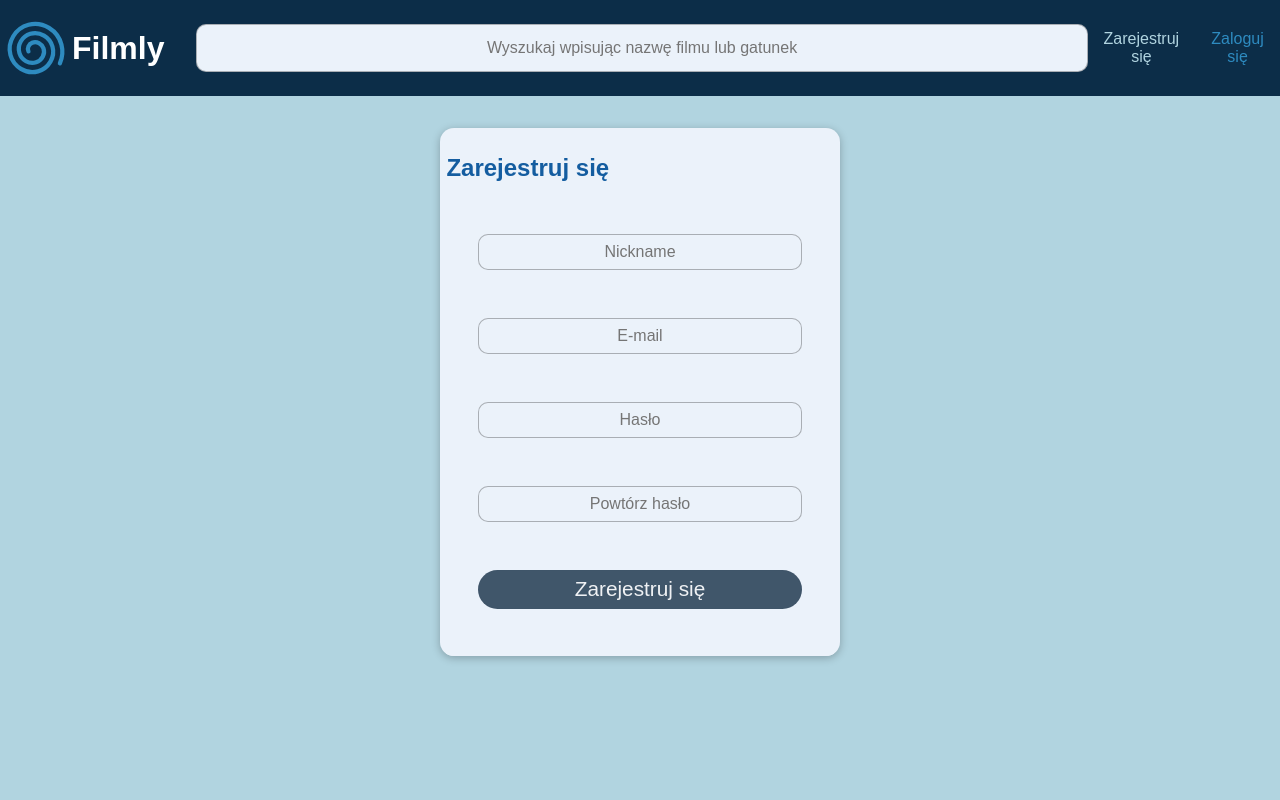
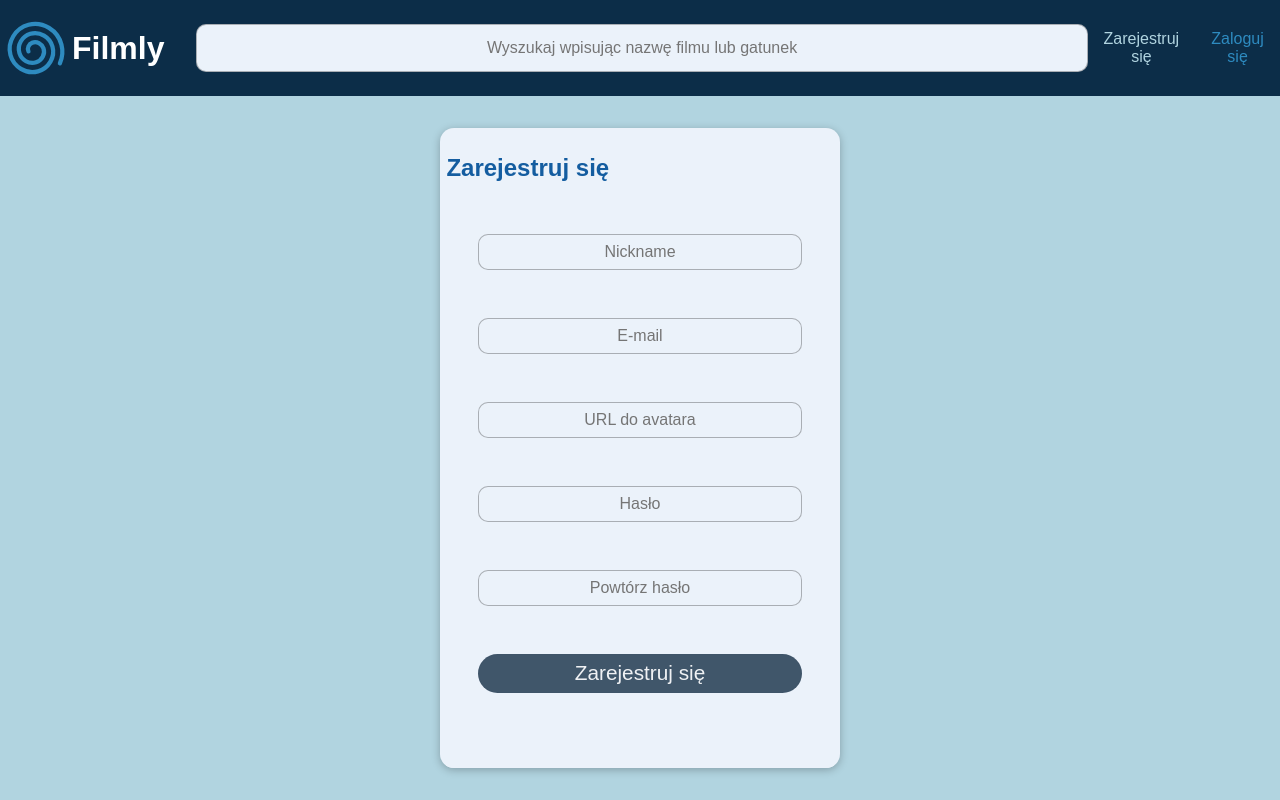
Before and after one commit to patgrajkowski/filmlyApp, a React (Create React App) app: page /rejestracja in a window 1280 px wide. Built offline with nearby package versions, Linux system fonts and the light colour scheme.

Commit message:
added displaying comments

```diff
--- a/src/App.js
+++ b/src/App.js
@@ -5,16 +5,12 @@ import Login from './pages/Login';
 import Register from './pages/Register';
 import Movies from './pages/Movies';
 import MovieDetailedInfo from './components/MovieDetailedInfo/MovieDetailedInfo';
-import MyRentals from './components/MyRentals/MyRentals';
 function App() {
   return (
     <React.Fragment>
       <Layout>
         <Route path='/' exact>
           <Redirect to='/filmy' />
-        </Route>
-        <Route path='/moje-wypozyczenia'>
-          <MyRentals />
         </Route>
         <Route path='/filmy' exact>
           <Movies />
--- a/src/components/Comments/Comments.js
+++ b/src/components/Comments/Comments.js
@@ -1,34 +1,66 @@
-import React from 'react';
+import React, { useEffect, useState } from 'react';
+import { useParams } from 'react-router-dom/cjs/react-router-dom.min';
+import { fetchComments } from '../../helpers/fetchData';
 import CommentsForm from '../Forms/CommentForm';
+import LoadingSpinner from '../UI/LoadingSpinner';
 import styles from './Comments.module.css';
 const Comments = () => {
+  const [comments, setComments] = useState([]);
+  const [isLoading, setIsLoading] = useState(true);
+  const params = useParams();
+  const getComments = async () => {
+    setIsLoading(true);
+    const comments = await fetchComments(
+      `/api/comments/movie/${params.movieId}`
+    );
+    setComments(comments);
+    setIsLoading(false);
+  };
+  useEffect(() => {
+    getComments();
+  }, []);
   return (
-    <div class={styles.comments}>
-      <div class={styles.comment__wrapper}>
-        <img
-          src='https://i.imgur.com/d2crFEH.png'
-          alt='avatar'
-          class={styles.comment__avatar}
-        ></img>
-        <div class={styles.comment__user}>
-          <h3 class={styles.comment__nickname}>Patryk</h3>
-          <p class={styles.comment__content}>Fajny film</p>
-        </div>
-      </div>
-      <div class={styles.comment__wrapper}>
-        <img
-          src='https://i.imgur.com/d2crFEH.png'
-          alt='avatar'
-          class={styles.comment__avatar}
-        ></img>
-        <div class={styles.comment__user}>
-          <h3 class={styles.comment__nickname}>Patryk</h3>
-          <p class={styles.comment__content}>Fajny film</p>
-        </div>
-      </div>
+    <div className={styles.comments}>
+      {isLoading ? (
+        <LoadingSpinner />
+      ) : (
+        <>
+          {comments.length !== 0
+            ? comments.map((comment) => (
+                <div className={styles.comment__wrapper} key={comment._id}>
+                  <img
+                    src={comment.user.avatar}
+                    alt='avatar'
+                    className={styles.comment__avatar}
+                  ></img>
+                  <div className={styles.comment__user}>
+                    <h3 className={styles.comment__nickname}>
+                      {comment.user.nickname}
+                    </h3>
+                    <p className={styles.comment__content}>
+                      {comment.comment}{' '}
+                    </p>
+                  </div>
+                </div>
+              ))
+            : 'Ten film nie ma jeszcze komentarzy'}
+        </>
+      )}
+
       <CommentsForm />
     </div>
   );
 };
 
 export default Comments;
+//             <div className={styles.comment__wrapper}>
+//               <img
+//                 src='https://i.imgur.com/d2crFEH.png'
+//                 alt='avatar'
+//                 className={styles.comment__avatar}
+//               ></img>
+//               <div className={styles.comment__user}>
+//                 <h3 className={styles.comment__nickname}>Patryk</h3>
+//                 <p className={styles.comment__content}>Fajny film</p>
+//               </div>
+//             </div>;
--- a/src/components/Forms/CommentForm.js
+++ b/src/components/Forms/CommentForm.js
@@ -1,27 +1,32 @@
 import * as Yup from 'yup';
 import { useFormik } from 'formik';
-import React from 'react';
+import React, { useContext } from 'react';
 import Button from '../UI/Button/Button';
+import AuthContext from '../../store/auth-context';
 
 const CommentsForm = () => {
+  const authCtx = useContext(AuthContext);
+  const isLoggedIn = authCtx.isLoggedIn;
   const { handleSubmit, handleChange, handleBlur, values, touched, errors } =
     useFormik({
       initialValues: {
         comment: '',
       },
       validationSchema: Yup.object({
-        comment: Yup.string().test(
-          'empty-or-10-characters-check',
-          'Komentarz musi mieć conajmniej 10 znaków',
-          (comment) => comment.length == !0 || comment.length >= 10
-        ),
+        comment: Yup.string()
+          .min(10, 'Komentarz musi mieć conajmniej 10 znaków')
+          .required(''),
       }),
       onSubmit: async ({ comment }) => {
-        console.log(comment);
+        if (isLoggedIn) {
+          console.log(isLoggedIn);
+        } else {
+          console.log(isLoggedIn);
+        }
       },
     });
   return (
-    <form onSubmit={handleSubmit} autocomplete='off'>
+    <form onSubmit={handleSubmit} autoComplete='off'>
       <h2>Dodaj komentarz</h2>
       <textarea
         onBlur={handleBlur}
@@ -33,7 +38,7 @@ const CommentsForm = () => {
         placeholder='Dodaj publiczny komentarz'
       ></textarea>
       <div>{touched.comment && errors.comment ? errors.comment : ' '}</div>
-      <Button type='submit' disabled={values.comment == 0 || errors.comment}>
+      <Button type='submit' disabled={!values.comment || errors.comment}>
         Dodaj
       </Button>
     </form>
--- a/src/components/Forms/RegisterForm/RegisterForm.js
+++ b/src/components/Forms/RegisterForm/RegisterForm.js
@@ -15,6 +15,7 @@ const RegisterForm = () => {
       initialValues: {
         email: ' ',
         password: ' ',
+        avatar: '',
       },
       validationSchema: Yup.object({
         nickname: Yup.string()
@@ -23,6 +24,12 @@ const RegisterForm = () => {
         email: Yup.string()
           .email('Wprowadź poprawny adres email')
           .required('Email jest wymagany.'),
+        avatar: Yup.string()
+          .matches(
+            /([a-z\-_0-9\/\:\.]*\.(jpg|jpeg|png|gif))/i,
+            'Link jest niepoprawny'
+          )
+          .required('Adres url jest wymagany'),
         password: Yup.string()
           .min(6, 'Hasło musi posiadać conajmniej 6 znaków')
           .required('Hasło jest wymagane'),
@@ -34,12 +41,12 @@ const RegisterForm = () => {
           }
         ),
       }),
-      onSubmit: ({ nickname, email, password }) => {
+      onSubmit: ({ nickname, email, password, avatar }) => {
         console.log(`Email: ${email}, password: ${password}`);
         axios
           .post(
             'https://filmlybackend.herokuapp.com/api/users',
-            { nickname, email, password },
+            { nickname, email, password, avatar },
             {
               headers: {
                 'content-type': 'application/json',
@@ -83,6 +90,19 @@ const RegisterForm = () => {
         ></Input>
         <div className={styles.form__errorMessage}>
           {touched.email && errors.email ? errors.email : ' '}
+        </div>
+        <Input
+          value={values.avatar}
+          onChange={handleChange}
+          onBlur={handleBlur}
+          id='avatar'
+          name='avatar'
+          type='text'
+          className={styles.form__input}
+          placeholder='URL do avatara'
+        ></Input>
+        <div className={styles.form__errorMessage}>
+          {touched.avatar && errors.avatar ? errors.avatar : ' '}
         </div>
         <Input
           onBlur={handleBlur}
--- a/src/components/Forms/RegisterForm/RegisterForm.module.css
+++ b/src/components/Forms/RegisterForm/RegisterForm.module.css
@@ -1,6 +1,6 @@
 .wrapper {
   width: 25rem;
-  height: 33rem;
+  height: 40rem;
   background-color: inherit;
   padding: 0.4rem;
   background-color: #ebf2fa;
--- a/src/components/MovieDetailedInfo/MovieDetailedInfo.js
+++ b/src/components/MovieDetailedInfo/MovieDetailedInfo.js
@@ -13,6 +13,7 @@ const MovieDetailedInfo = () => {
   const history = useHistory();
   const [isLoading, setIsLoading] = useState(false);
   const [movie, setMovie] = useState({});
+
   const [actors, setActors] = useState([{}]);
   const [error, setError] = useState(false);
   const getMovieInfo = async () => {
--- a/src/helpers/fetchData.js
+++ b/src/helpers/fetchData.js
@@ -22,3 +22,12 @@ export const fetchMovie = async (url) => {
     return error.response.status;
   }
 };
+export const fetchComments = async (url) => {
+  const response = await axios.get(`http://localhost:3002${url}`);
+  const { data } = response;
+  const comments = [];
+  for (const key in data) {
+    comments.push(data[key]);
+  }
+  return comments;
+};
--- a/src/pages/Register.module.css
+++ b/src/pages/Register.module.css
@@ -3,8 +3,6 @@
   justify-content: center;
 }
 .card {
-  width: 20rem;
-  height: 20rem;
   background-color: #ebf2fa;
   gap: 6rem;
   padding: 3rem;
```
